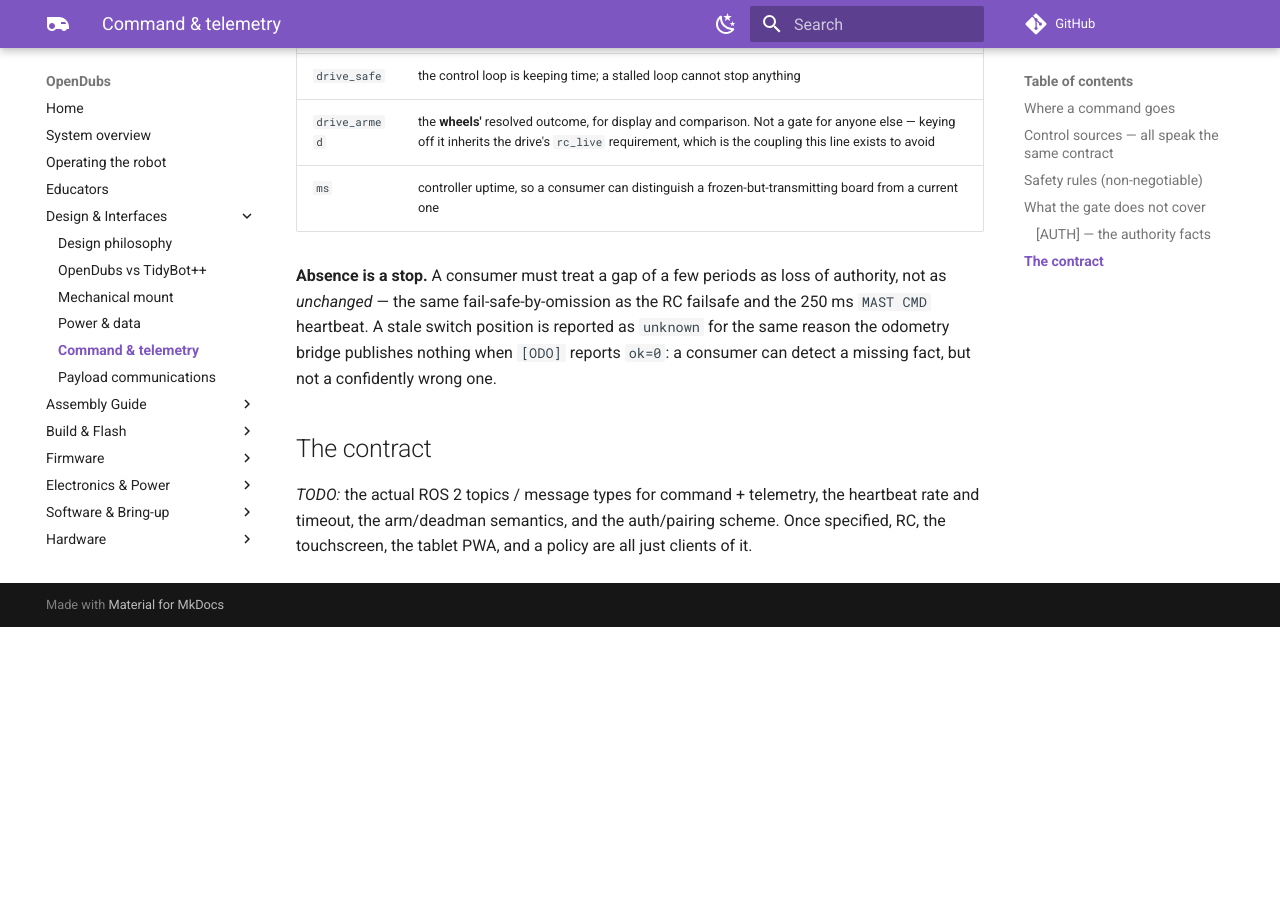
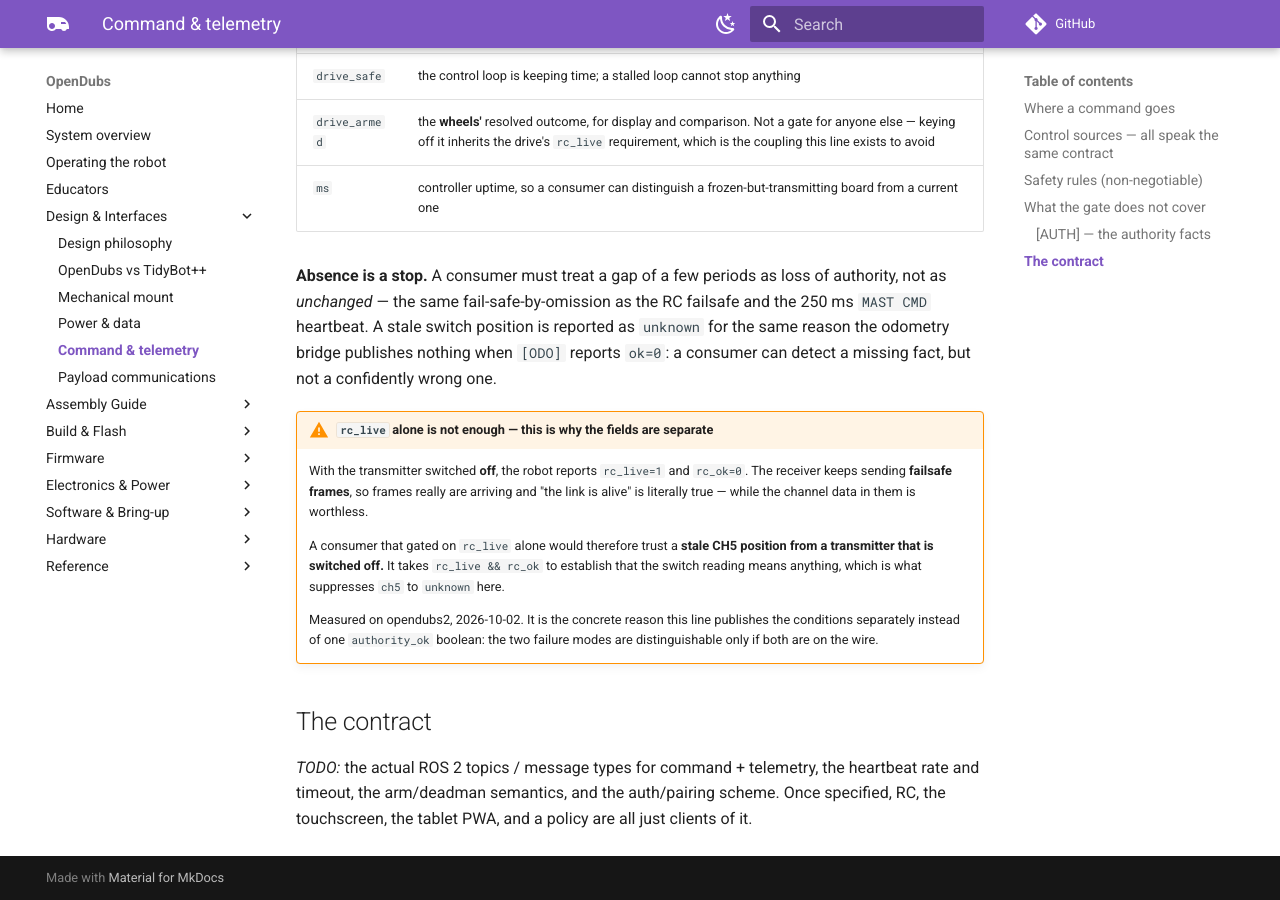
Before and after one commit to UW-Allen-School-Robotics/opendubs, an MkDocs documentation site: the page built from docs/interfaces/command-telemetry.md, in a window 1280 px wide and 900 px high, scrolled down 3191 px. Built offline with MkDocs 1.6.1 and Material for MkDocs 9.7.7, drawn with Linux system fonts in a browser that asks for light colours; comment, search, counter and statistics services are not loaded; before the commit the page ends 3818 px from its top, so only the background shows below that.

Commit message:
docs: [AUTH] is on the robot, and rc_live alone would have been a trap
Applied publishAuth() to opendubs2 and verified it. Also adds goal 7 (run
Eric's WebXR teleop first-hand and investigate the latency) to the register.

THE FINDING, which vindicates publishing the conditions separately better than
the original argument did. With the transmitter switched OFF the robot reports:

  [AUTH] ch5=unknown ... rc_live=1 rc_ok=0 ...

rc_live=1 is not a bug. The receiver keeps sending FAILSAFE frames, so frames
genuinely are arriving and "the link is alive" is literally true — while the
channel data in them is worthless. A consumer gating on rc_live alone would
therefore trust a stale CH5 position from a transmitter that is switched off.
It takes rc_live && rc_ok to establish that the switch reading means anything,
which is what suppresses ch5 to unknown.

So the two failure modes — no frames, and frames that lie — are
distinguishable only because both fields are on the wire. A single
authority_ok boolean would have hidden exactly the case that matters.
Documented in the [AUTH] contract as a warning.

DEPLOYMENT. Applied by anchored edit to the robot's own main.cpp, never a copy:
that file holds this unit's calibration, which is not in the repo. Verified
preserved (kDriveInvert {-1,-1,1,-1}, kStrafeInvert -1, kEscSpanUs 400), with a
backup taken first. Built on the robot (7.2 s, 49.4% flash — same footprint as
the Mac build) and flashed with ota-from-thor.sh.

The discovery guard earned its keep: the dashboard's learned peer was the
Thor's own DOWN l4tbr0 bridge at 192.168.55.1, and the script rejected it and
found the board over mDNS instead. No IP hunting.

Verified after flashing: [AUTH] at 8.8 Hz, every field cross-checked against
the independent [RC] and [IO] lines, the contactor auto-arm re-closed after
reboot, and ch5=unknown with the transmitter off.

TWO THINGS LEFT OPEN, both recorded in the punch list:

- /opt/opendubs is owned by andrew, so editing the robot's sources needs sudo —
  the first attempt failed with PermissionError.
- The dashboard learns a stale StamPLC peer. /api/snapshot reported
  stamplc.port 192.168.55.1:5005 with connected: None but a CACHED
  drive.armed: True, while the board was at 10.42.2.20 the whole time. A stale
  peer presenting a stale armed reading is the same class of bug as the earlier
  IP spiral, and the dashboard is what an operator looks at.

Co-Authored-By: Claude Opus 5 <noreply@anthropic.com>

```diff
--- a/docs/interfaces/command-telemetry.md
+++ b/docs/interfaces/command-telemetry.md
@@ -146,6 +146,19 @@ heartbeat. A stale switch position is reported as `unknown` for the same reason
 publishes nothing when `[ODO]` reports `ok=0`: a consumer can detect a missing fact, but not a
 confidently wrong one.
 
+!!! warning "`rc_live` alone is not enough — this is why the fields are separate"
+    With the transmitter switched **off**, the robot reports `rc_live=1` and `rc_ok=0`. The
+    receiver keeps sending **failsafe frames**, so frames really are arriving and "the link is
+    alive" is literally true — while the channel data in them is worthless.
+
+    A consumer that gated on `rc_live` alone would therefore trust a **stale CH5 position from a
+    transmitter that is switched off.** It takes `rc_live && rc_ok` to establish that the switch
+    reading means anything, which is what suppresses `ch5` to `unknown` here.
+
+    Measured on opendubs2, 2026-10-02. It is the concrete reason this line publishes the
+    conditions separately instead of one `authority_ok` boolean: the two failure modes are
+    distinguishable only if both are on the wire.
+
 ## The contract
 
 *TODO:* the actual ROS 2 topics / message types for command + telemetry, the heartbeat rate and
```
Also changed, not shown: notes/punch-list.md (+18 -8 lines).
